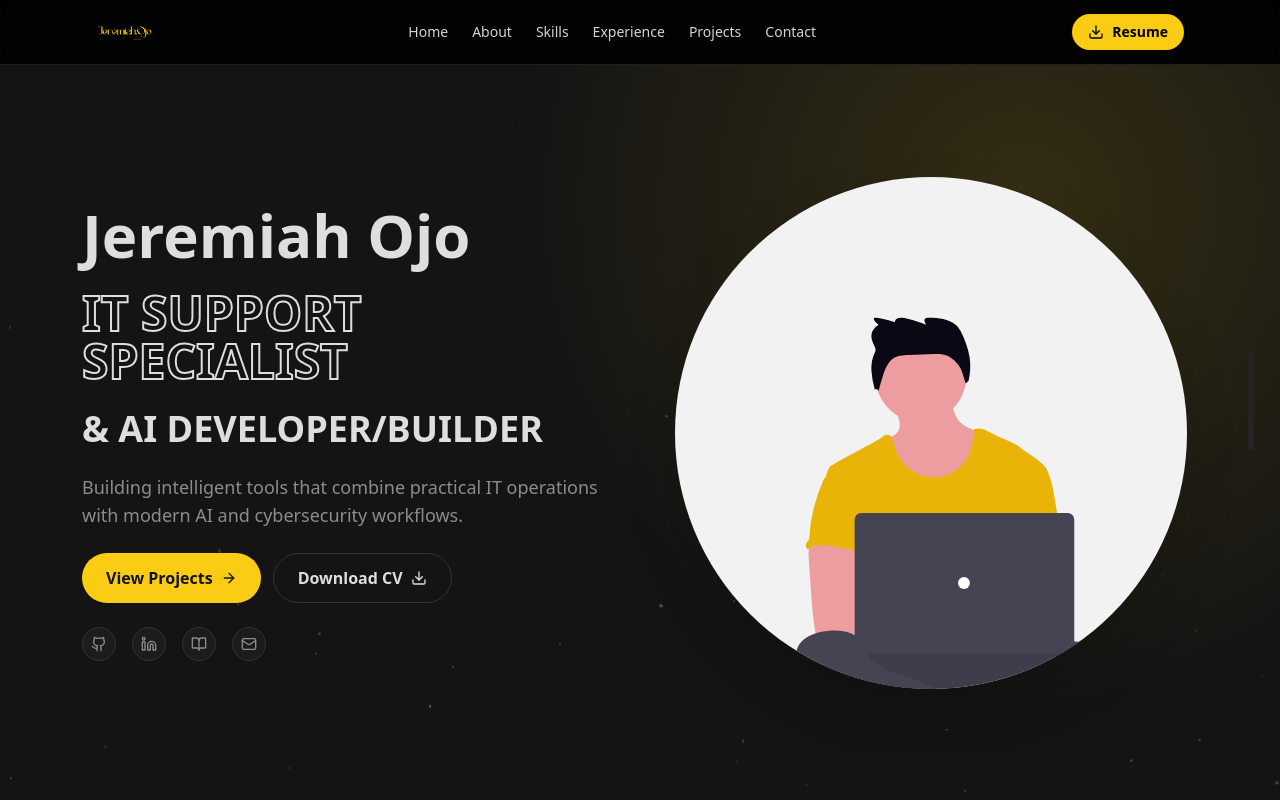
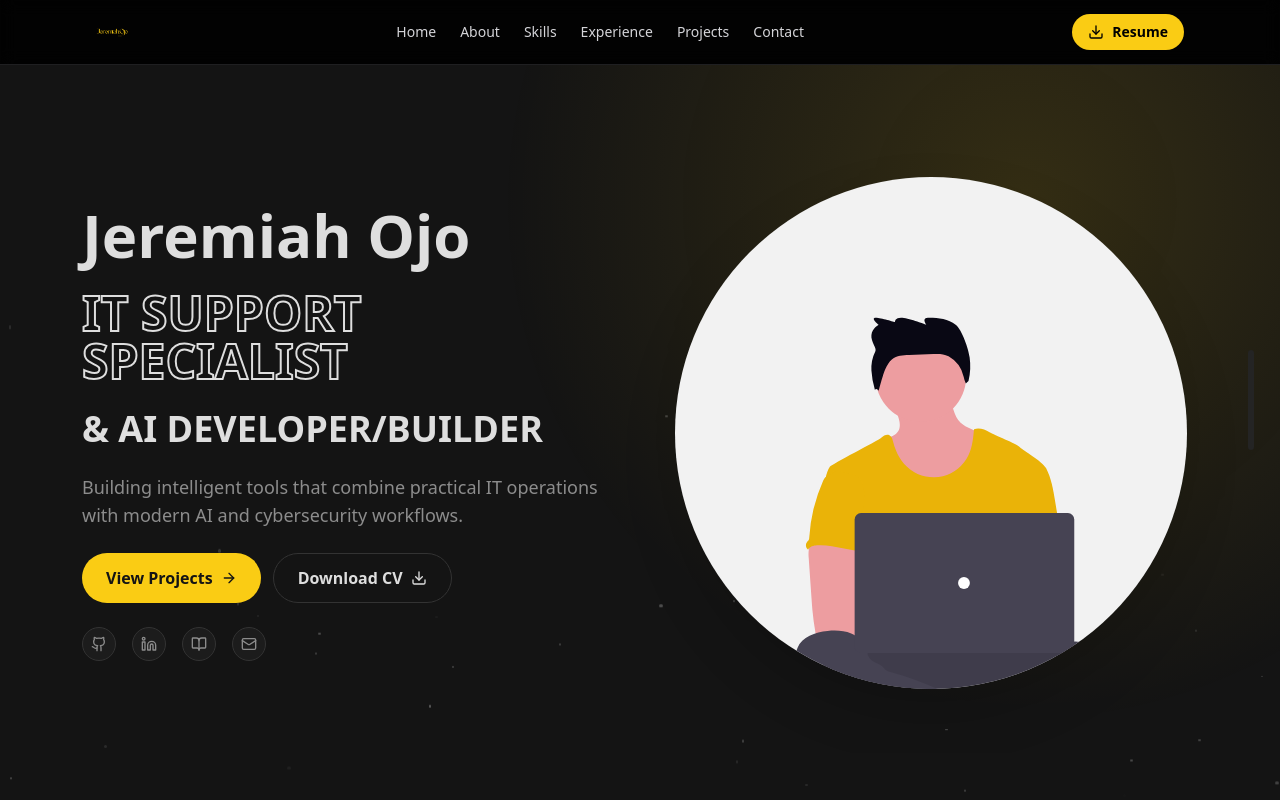
Before and after one commit to Jeremiaheth/jeremiaheth.github.io, a Next.js app: page / in a window 1280 px wide. Shown: the top 800 px of the page. Built offline with nearby package versions, Linux system fonts and the light colour scheme.

Commit message:
\ fix: constrain navbar logo to max 140x32px\

```diff
--- a/src/components/Navbar.tsx
+++ b/src/components/Navbar.tsx
@@ -10,7 +10,7 @@ export default function Navbar() {
     <header className="sticky top-0 z-50 border-b border-zinc-800/80 bg-black/90 backdrop-blur">
       <div className="mx-auto flex h-16 w-full max-w-6xl items-center justify-between px-4 sm:px-6 lg:px-8">
         <Link href="#home" className="flex items-center">
-          <Image src="/images/logo.png" alt="Jeremiah Ojo" width={200} height={200} className="h-12 w-auto sm:h-14" priority />
+          <Image src="/images/logo.png" alt="Jeremiah Ojo" width={140} height={32} className="h-8 w-auto" style={{ maxWidth: '140px' }} priority />
         </Link>
 
         <nav className="hidden items-center gap-6 md:flex">
```
